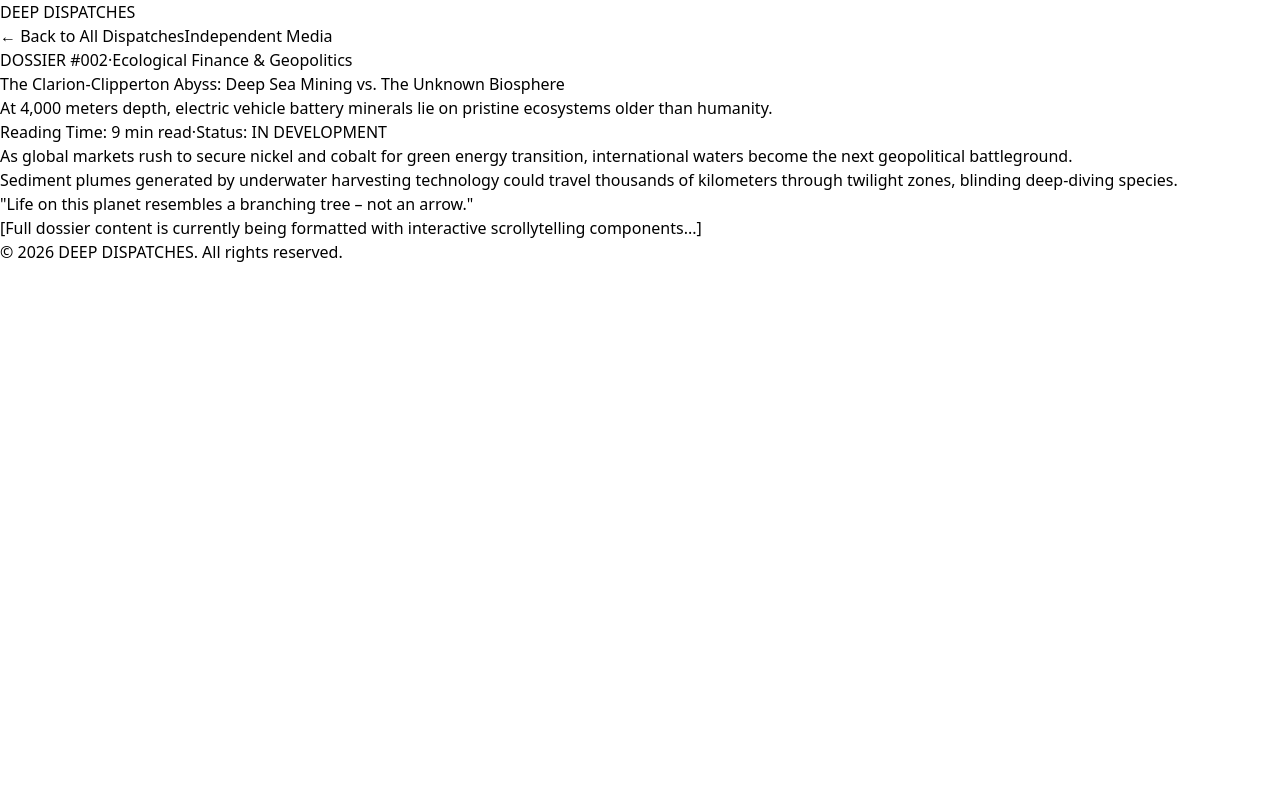
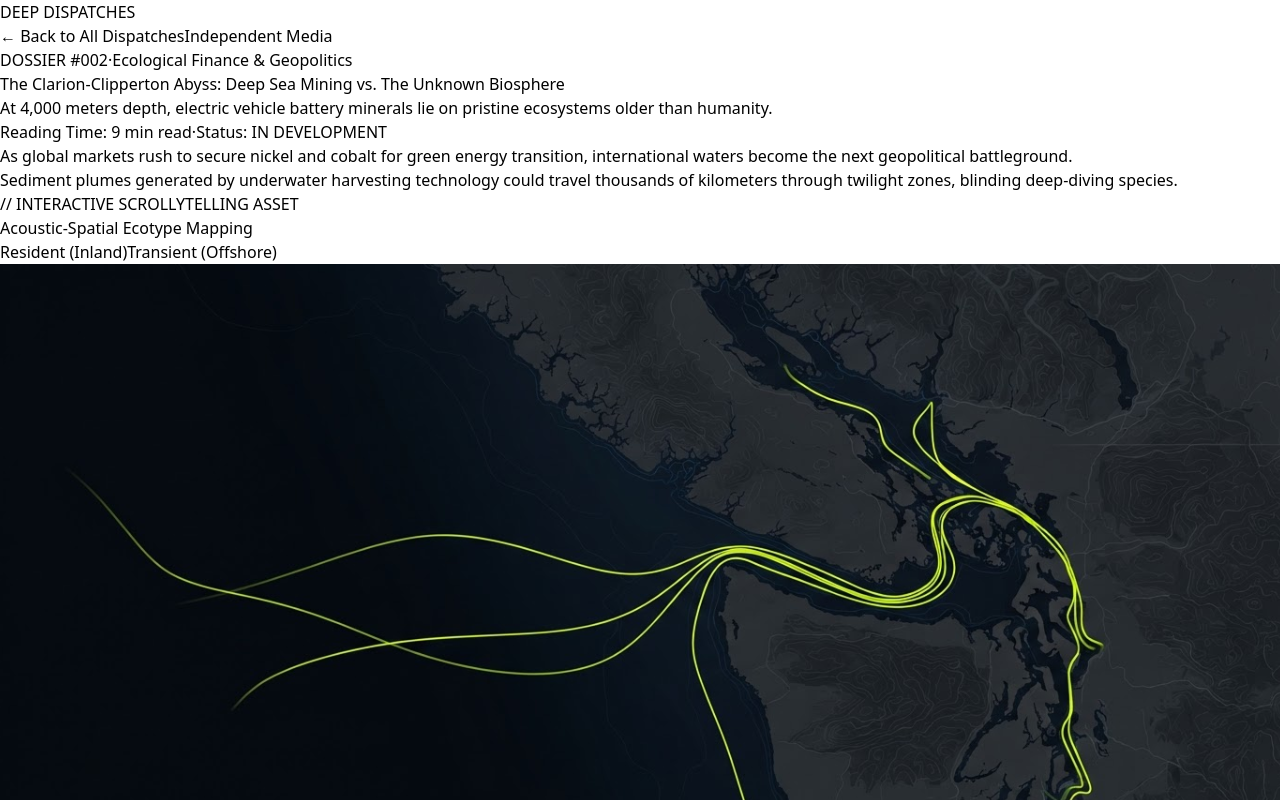
Before and after one commit to stdurak/deepdispatches, a React (Vite) app: page / in a window 1280 px wide. Both pictures are taken after a click on the element 640 px from the left and 576 px from the top of the page. Shown: the top 800 px of the page. Built offline with nearby package versions, Linux system fonts and the light colour scheme; the HTML template or start-up script is replaced by a standard one.

Commit message:
feat: add interactive acoustics map component to Dossier 001

```diff
--- a/src/App.tsx
+++ b/src/App.tsx
@@ -1,4 +1,4 @@
-import { useState } from 'react';
+import { useState, useRef } from 'react';
 
 type SortOption = 'latest' | 'popular' | 'oldest';
 
@@ -51,6 +51,8 @@ export default function App() {
   const [submitted, setSubmitted] = useState(false);
   const [activeArticleId, setActiveArticleId] = useState<string | null>(null);
   const [sortBy, setSortBy] = useState<SortOption>('latest');
+  const [selectedEcotype, setSelectedEcotype] = useState<'resident' | 'transient'>('resident');
+  const [isPlayingAudio, setIsPlayingAudio] = useState(false);
 
   const selectedArticle = DISPATCHES.find(d => d.id === activeArticleId);
 
@@ -59,7 +61,7 @@ export default function App() {
       return new Date(b.date).getTime() - new Date(a.date).getTime();
     }
     if (sortBy === 'oldest') {
-      return new Date(a.date).getTime() - new Date(b.date).getTime();
+      return new Date(a.date).getTime() - new Date(a.date).getTime();
     }
     if (sortBy === 'popular') {
       return b.views - a.views;
@@ -114,10 +116,12 @@ export default function App() {
         </div>
       </header>
 
-      {/* ARTICLE READER OR HOME FEED */}
+      {/* ARTICLE READER VIEW */}
       {selectedArticle ? (
-        <main className="max-w-3xl mx-auto px-6 py-16 space-y-8 relative z-10">
-          <div className="space-y-4">
+        <main className="max-w-4xl mx-auto px-6 py-16 space-y-12 relative z-10">
+
+          {/* ARTICLE HEADER */}
+          <div className="space-y-4 max-w-3xl">
             <div className="flex items-center gap-3 text-xs font-mono text-[#CCFF00]">
               <span>{selectedArticle.number}</span>
               <span>·</span>
@@ -136,20 +140,151 @@ export default function App() {
             </div>
           </div>
 
-          <div className="prose prose-invert max-w-none text-slate-300 font-light leading-relaxed space-y-6 pt-4 text-base md:text-lg">
+          {/* INTRO TEXT */}
+          <div className="prose prose-invert max-w-3xl text-slate-300 font-light leading-relaxed space-y-6 text-base md:text-lg">
             <p className="first-letter:text-5xl first-letter:font-bold first-letter:text-[#CCFF00] first-letter:mr-3 first-letter:float-left">
               {selectedArticle.summary}
             </p>
             <p>{selectedArticle.excerpt}</p>
-            <div className="p-6 bg-[#081225] border-l-2 border-[#CCFF00] rounded-r-lg text-slate-200 font-serif italic my-8">
-              "Life on this planet resembles a branching tree – not an arrow."
           </div>
-            <p className="text-slate-500 text-sm italic font-mono">
-              [Full dossier content is currently being formatted with interactive scrollytelling components...]
+
+          {/* SCROLLYTELLING INTERACTIVE MAP COMPONENT */}
+          <section className="my-12 bg-[#081225]/80 border border-slate-800 rounded-3xl p-6 md:p-8 space-y-6 shadow-2xl backdrop-blur-md">
+
+            <div className="flex flex-col sm:flex-row sm:items-center justify-between gap-4 border-b border-slate-800 pb-4">
+              <div>
+                <span className="text-[10px] font-mono text-[#CCFF00] tracking-widest uppercase block mb-1">
+                  // INTERACTIVE SCROLLYTELLING ASSET
+                </span>
+                <h3 className="text-xl font-bold text-white">
+                  Acoustic-Spatial Ecotype Mapping
+                </h3>
+              </div>
+
+              {/* ECOTYPE SELECTOR TOGGLE */}
+              <div className="flex items-center gap-2 bg-[#030914] p-1.5 rounded-xl border border-slate-800 text-xs font-mono">
+                <button
+                  onClick={() => setSelectedEcotype('resident')}
+                  className={`px-3 py-1.5 rounded-lg transition-all cursor-pointer ${
+                    selectedEcotype === 'resident'
+                      ? 'bg-[#CCFF00] text-black font-semibold'
+                      : 'text-slate-400 hover:text-white'
+                  }`}
+                >
+                  Resident (Inland)
+                </button>
+                <button
+                  onClick={() => setSelectedEcotype('transient')}
+                  className={`px-3 py-1.5 rounded-lg transition-all cursor-pointer ${
+                    selectedEcotype === 'transient'
+                      ? 'bg-[#CCFF00] text-black font-semibold'
+                      : 'text-slate-400 hover:text-white'
+                  }`}
+                >
+                  Transient (Offshore)
+                </button>
+              </div>
+            </div>
+
+            {/* MAP CONTAINER WITH HOTSPOTS */}
+            <div className="relative rounded-2xl overflow-hidden border border-slate-800/80 bg-[#030914] group">
+              <img
+                src="/orca-map.svg"
+                alt="Pacific Northwest Orca Migration Map"
+                className="w-full h-auto object-cover min-h-[300px]"
+              />
+
+              {/* HOTSPOT 1: PUGET SOUND / RESIDENT ORCAS */}
+              <button
+                onClick={() => {
+                  setSelectedEcotype('resident');
+                  setIsPlayingAudio(!isPlayingAudio);
+                }}
+                className={`absolute top-[48%] right-[22%] sm:right-[24%] p-3 rounded-full transition-all cursor-pointer group/pin ${
+                  selectedEcotype === 'resident' ? 'scale-125 z-20' : 'opacity-75 hover:opacity-100'
+                }`}
+              >
+                <span className="absolute inset-0 rounded-full bg-[#CCFF00]/30 animate-ping"></span>
+                <span className="relative flex items-center justify-center w-5 h-5 bg-[#CCFF00] text-black rounded-full text-[10px] font-bold shadow-lg">
+                  1
+                </span>
+                <span className="absolute bottom-full left-1/2 -translate-x-1/2 mb-2 hidden group-hover/pin:block bg-black/90 text-[#CCFF00] text-[10px] font-mono px-2 py-1 rounded whitespace-nowrap border border-[#CCFF00]/40">
+                  Salish Sea Pods (Chirps & Dialects)
+                </span>
+              </button>
+
+              {/* HOTSPOT 2: OUTER PACIFIC / TRANSIENT ORCAS */}
+              <button
+                onClick={() => {
+                  setSelectedEcotype('transient');
+                  setIsPlayingAudio(!isPlayingAudio);
+                }}
+                className={`absolute top-[42%] left-[32%] sm:left-[35%] p-3 rounded-full transition-all cursor-pointer group/pin ${
+                  selectedEcotype === 'transient' ? 'scale-125 z-20' : 'opacity-75 hover:opacity-100'
+                }`}
+              >
+                <span className="absolute inset-0 rounded-full bg-slate-400/30 animate-ping"></span>
+                <span className="relative flex items-center justify-center w-5 h-5 bg-slate-200 text-black rounded-full text-[10px] font-bold shadow-lg">
+                  2
+                </span>
+                <span className="absolute bottom-full left-1/2 -translate-x-1/2 mb-2 hidden group-hover/pin:block bg-black/90 text-white text-[10px] font-mono px-2 py-1 rounded whitespace-nowrap border border-slate-700">
+                  Outer Coast Hunters (Stealth Mode)
+                </span>
+              </button>
+            </div>
+
+            {/* ACOUSTIC DATA PANEL */}
+            <div className="bg-[#030914]/90 border border-slate-800 rounded-2xl p-6 flex flex-col md:flex-row items-center justify-between gap-6">
+              <div className="space-y-2">
+                <div className="flex items-center gap-2">
+                  <span className="w-2 h-2 rounded-full bg-[#CCFF00] animate-pulse"></span>
+                  <span className="text-xs font-mono text-[#CCFF00] uppercase tracking-wider">
+                    {selectedEcotype === 'resident' ? 'Southern Resident Ecotype (SRKW)' : 'Bigg\'s Transient Ecotype'}
+                  </span>
+                </div>
+                <p className="text-sm text-slate-300 font-light leading-relaxed">
+                  {selectedEcotype === 'resident'
+                    ? 'Resident pods rely heavily on highly complex, vocal dialects to coordinate salmon hunts in murky coastal waters. Salmon are deaf to high-frequency orca calls.'
+                    : 'Transient pods hunt marine mammals (seals, porpoises) with acute underwater hearing. They maintain near-total acoustic silence to execute stealth strikes.'}
                 </p>
               </div>
+
+              {/* AUDIO SAMPLE TRIGGER SIMULATOR */}
+              <button
+                onClick={() => setIsPlayingAudio(!isPlayingAudio)}
+                className={`shrink-0 px-6 py-3 rounded-xl border text-xs font-mono flex items-center gap-3 transition-all cursor-pointer ${
+                  isPlayingAudio
+                    ? 'bg-[#CCFF00] text-black border-[#CCFF00] font-bold shadow-lg shadow-[#CCFF00]/20'
+                    : 'bg-[#081225] text-[#CCFF00] border-[#CCFF00]/40 hover:border-[#CCFF00]'
+                }`}
+              >
+                <span>{isPlayingAudio ? '▌▌ PAUSE ACOUSTICS' : '▶ PLAY HYDROPHONE SAMPLE'}</span>
+                {isPlayingAudio && (
+                  <span className="flex gap-1 items-end h-3">
+                    <span className="w-0.5 h-full bg-black animate-bounce"></span>
+                    <span className="w-0.5 h-2/3 bg-black animate-bounce [animation-delay:0.2s]"></span>
+                    <span className="w-0.5 h-1/2 bg-black animate-bounce [animation-delay:0.4s]"></span>
+                  </span>
+                )}
+              </button>
+            </div>
+
+          </section>
+
+          {/* MAIN ARTICLE BODY CONTINUATION */}
+          <div className="prose prose-invert max-w-3xl text-slate-300 font-light leading-relaxed space-y-6 text-base md:text-lg pt-4">
+            <div className="p-6 bg-[#081225] border-l-2 border-[#CCFF00] rounded-r-lg text-slate-200 font-serif italic my-8">
+              "Life on this planet resembles a branching tree – not an arrow. Culture drives biological evolution in marine apex predators."
+            </div>
+            <p>
+              As observed in the telemetry data above, two genetically similar groups living in the exact same water bodies choose radically different lifestyle blueprints, vocal dialects, and hunting techniques passed down through matriarchal lines for thousands of years.
+            </p>
+          </div>
+
         </main>
       ) : (
+
+      /* HOME FEED VIEW */
       <main className="max-w-4xl mx-auto px-6 py-12 space-y-24 relative z-10">
 
         {/* HERO SECTION */}
```
Also changed, not shown: public/orca-map.svg (added). Lines whose indentation alone changed are shown as unchanged.
